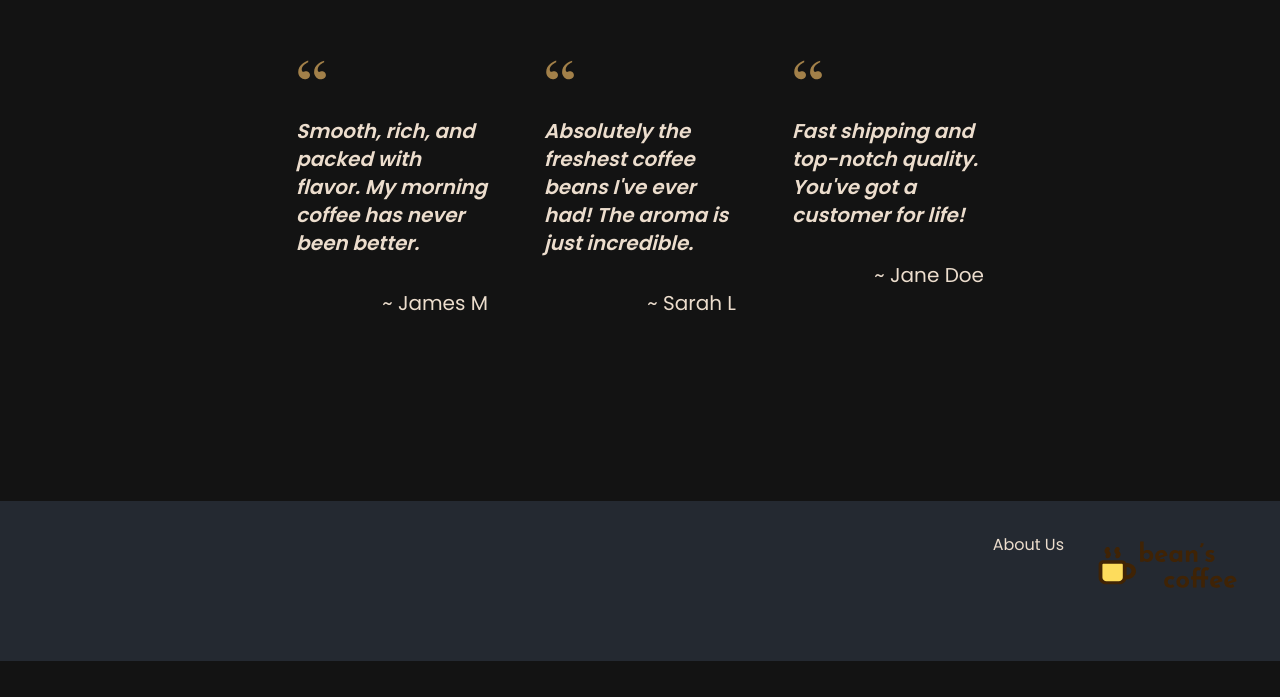
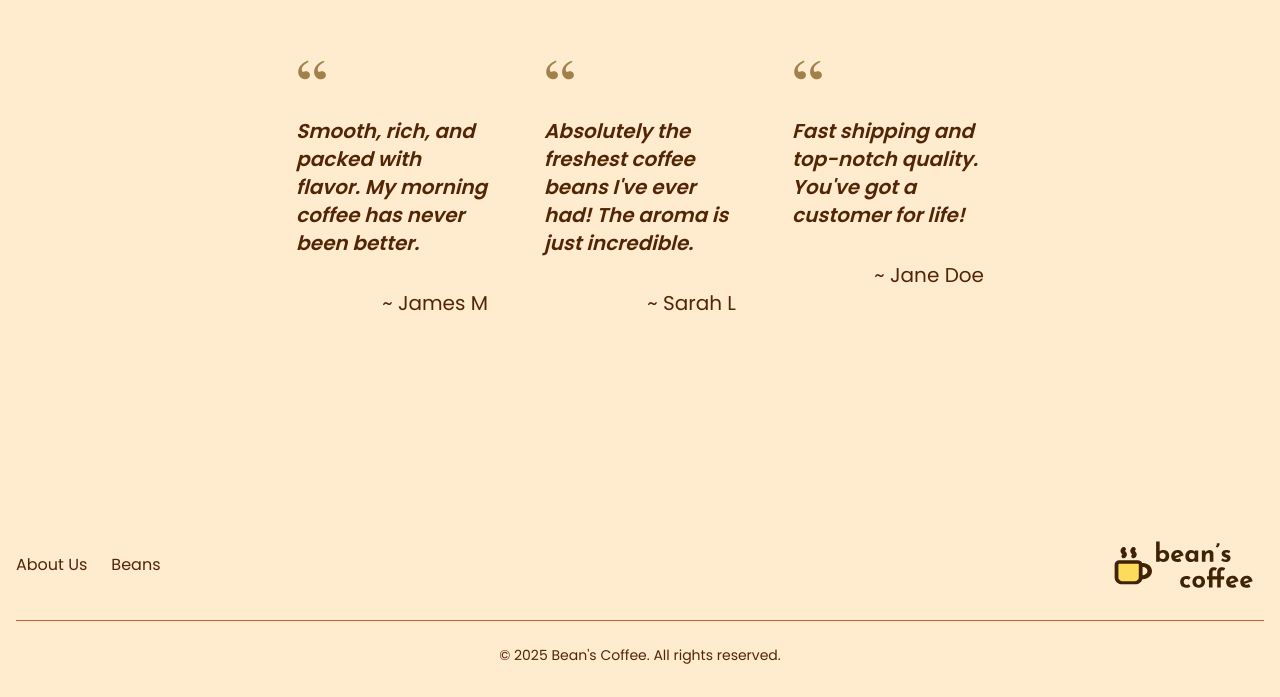
Before and after one commit to asad-Md/coffee_ecom, a Next.js app: page / in a window 1280 px wide. Shown: the part 2810-3507 px from the top of the page. Before the commit the page ends 3471 px from the top, so only its background shows below. Built offline with nearby package versions, Linux system fonts and the light colour scheme; no server answers; the database is empty.

Commit message:
theme and footer changes

```diff
--- a/app/globals.css
+++ b/app/globals.css
@@ -4,20 +4,12 @@
 /* @import url('https://fonts.googleapis.com/css2?family=Josefin+Sans:wght@400;700&display=swap'); */
 /* @import url('https://fonts.googleapis.com/css2?family=Poppins:wght@400;500;600;700&display=swap'); */
 
-/* :root {
+:root {
   --background: #ffebcd;
   --foreground: #522505;
   --primary: #ffc195;
-  --secondary: #a79d91dd;
+  --secondary: #6F4E37;  /* Updated light mode secondary to Coffee Bean Brown */
   --accent: #cd5e2a;
-} */
-
-:root {
-  --background: #131313; /* Dark mode background (Dark gray) */
-  --foreground: #ecddcd; /* Dark mode text (Light taupe) */
-  --primary: #3e2723; /* Espresso */
-  --secondary: #dddddd; /* Muted brown */
-  --accent: #ffab91; /* Soft coral */
 }
 
 @media (prefers-color-scheme: dark) {
@@ -25,7 +17,7 @@
     --background: #131313; /* Dark mode background (Dark gray) */
     --foreground: #ecddcd; /* Dark mode text (Light taupe) */
     --primary: #3e2723; /* Espresso */
-    --secondary: #dddddd; /* Muted brown */
+    --secondary: #AA7C64;  /* Updated dark mode secondary to a complementary lighter coffee tone */
     --accent: #ffab91; /* Soft coral */
   }
 }
--- a/components/footer.js
+++ b/components/footer.js
@@ -3,18 +3,34 @@ import Logo from "./logo";
 
 export default function Footer() {
   return (
-    <>
-      <footer className='flex gap-6 justify-end bg-gray-700 bg-opacity-50 p-8 h-40'>
+    <footer className="bg-[var(--background)] text-[var(--foreground)] py-8">
+      <div className="max-w-7xl mx-auto px-4">
+        <div className="flex flex-col md:flex-row justify-between items-center">
+          <div className="flex gap-6">
             <Link
-          href='/about'
-          className='hover:text-foreground transition-all duration-300 ease-in-out'
+              href="/about"
+              className="hover:text-[var(--primary)] transition-all duration-300 ease-in-out"
             >
               About Us
             </Link>
-        <Link href='/'>
+            <Link
+              href="#"
+              className="hover:text-[var(--primary)] transition-all duration-300 ease-in-out"
+            >
+              Beans
+            </Link>
+          </div>
+          <div className="my-4 md:my-0">
+            <Link href="/">
               <Logo />
             </Link>
+          </div>
+        </div>
+        <hr className="my-6 border-[var(--accent)]" />
+        <p className="text-sm text-center">
+          © {new Date().getFullYear()} Bean's Coffee. All rights reserved.
+        </p>
+      </div>
     </footer>
-    </>
   );
 }
```
Lines whose indentation alone changed are shown as unchanged.
